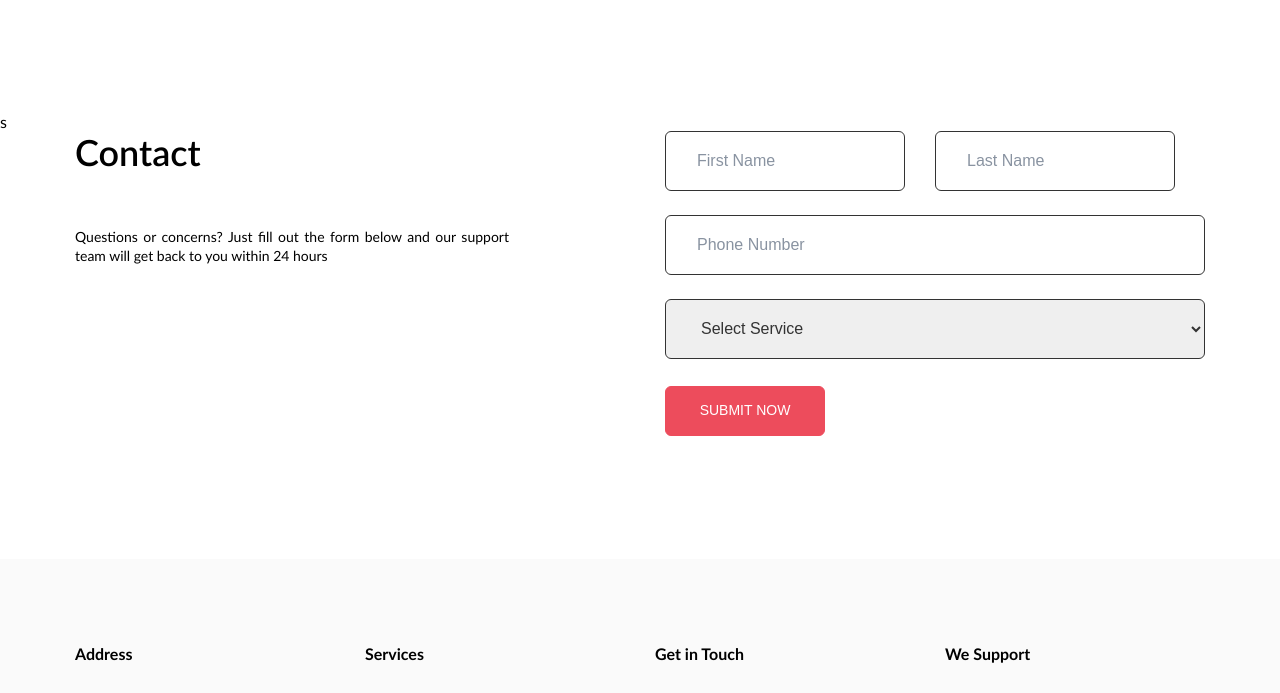
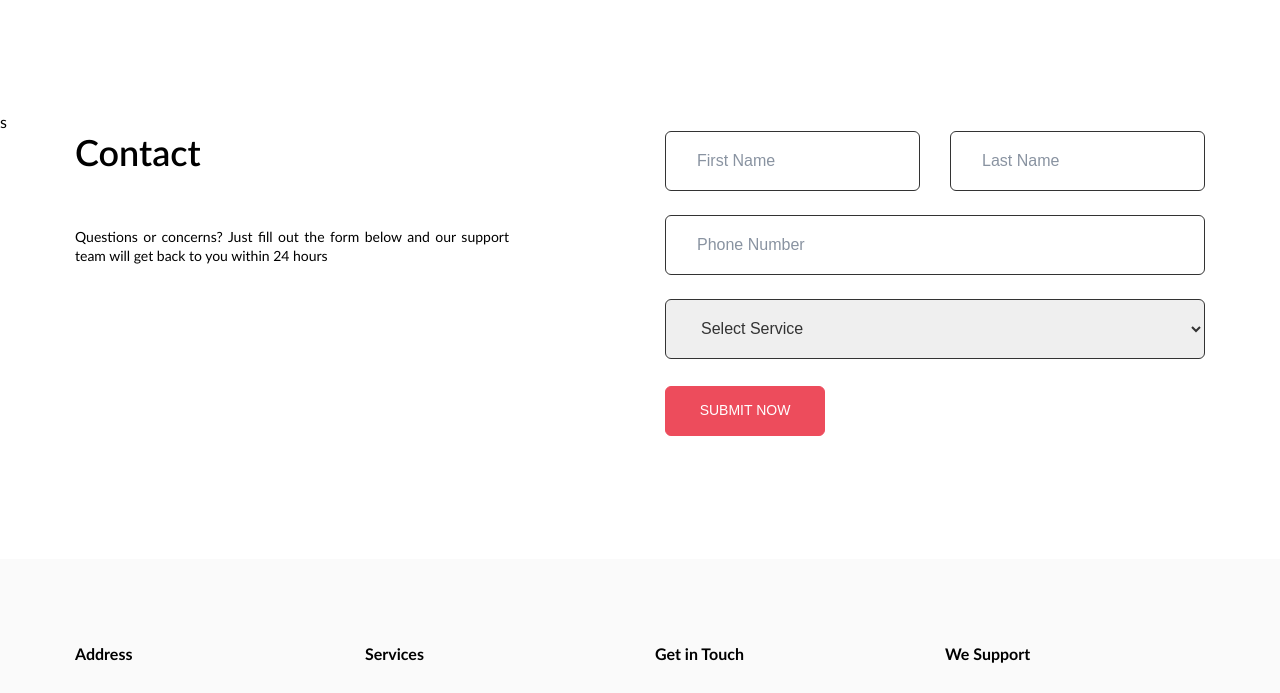
Before and after one commit to Phylotile/CloudBudget, a plain HTML site: page index.html in a window 1280 px wide. Shown: the part 2980-3673 px from the top of the page. Drawn offline with Linux system fonts and the light colour scheme.

Commit message:
eigth commit

```diff
--- a/index.html
+++ b/index.html
@@ -295,7 +295,7 @@
             <div class="contact_right">
                 <form action="#" class="contact_form">
                     <div class="contact_form_names">
-                        <input id="name" type="text" class="contact_form_item contact_form_name" placeholder="First Name">
+                        <input id="name" type="text" class="contact_form_item contact_form_name contact_form_name1" placeholder="First Name">
                         <label for="name"></label>
                         <input id="last-name" type="email" class="contact_form_item contact_form_name" placeholder="Last Name">
                         <label for="last-name"></label>
--- a/style/style.css
+++ b/style/style.css
@@ -522,7 +522,7 @@ input {
     /*width: 255px;*/
     width: 50%;
 }
-.contact_form_name:not(:last-child) {
+.contact_form_name1 {
     margin-right: 30px;
 }
 .contact_form_bottom_item {
```
